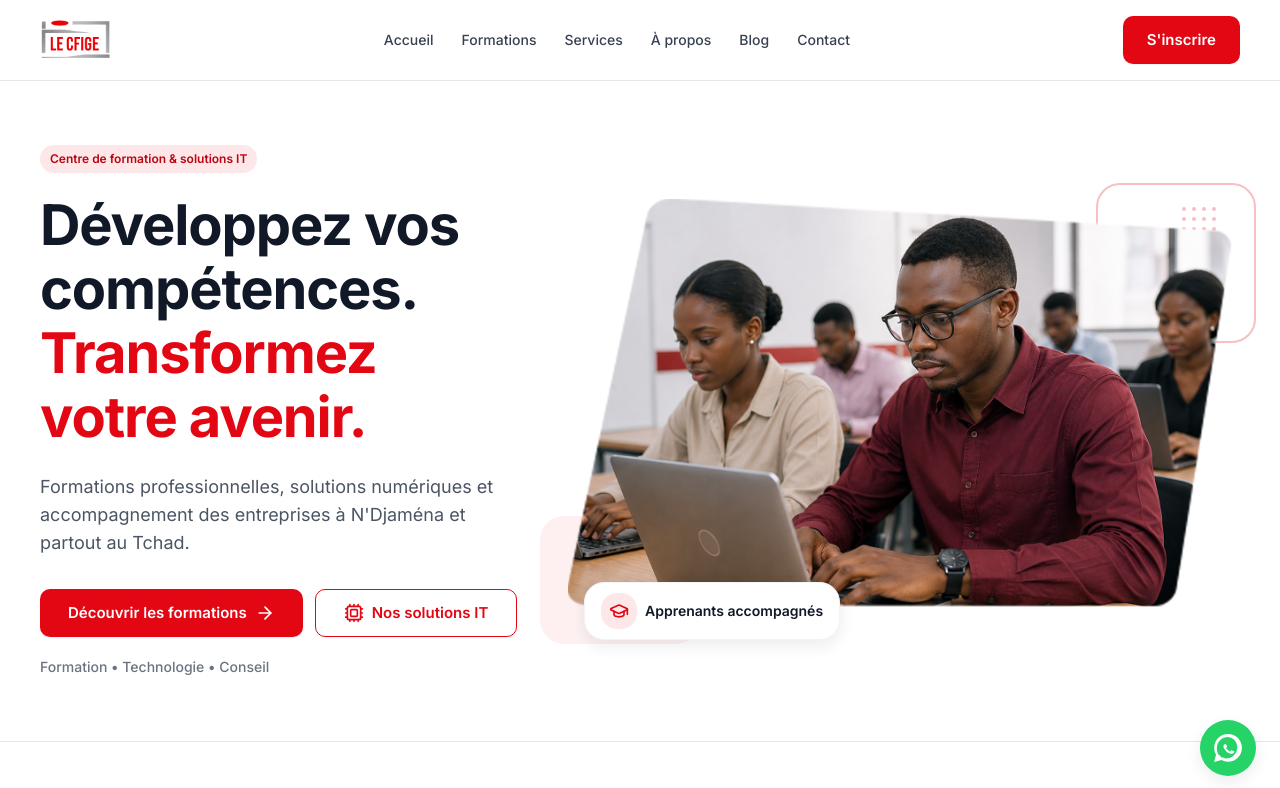
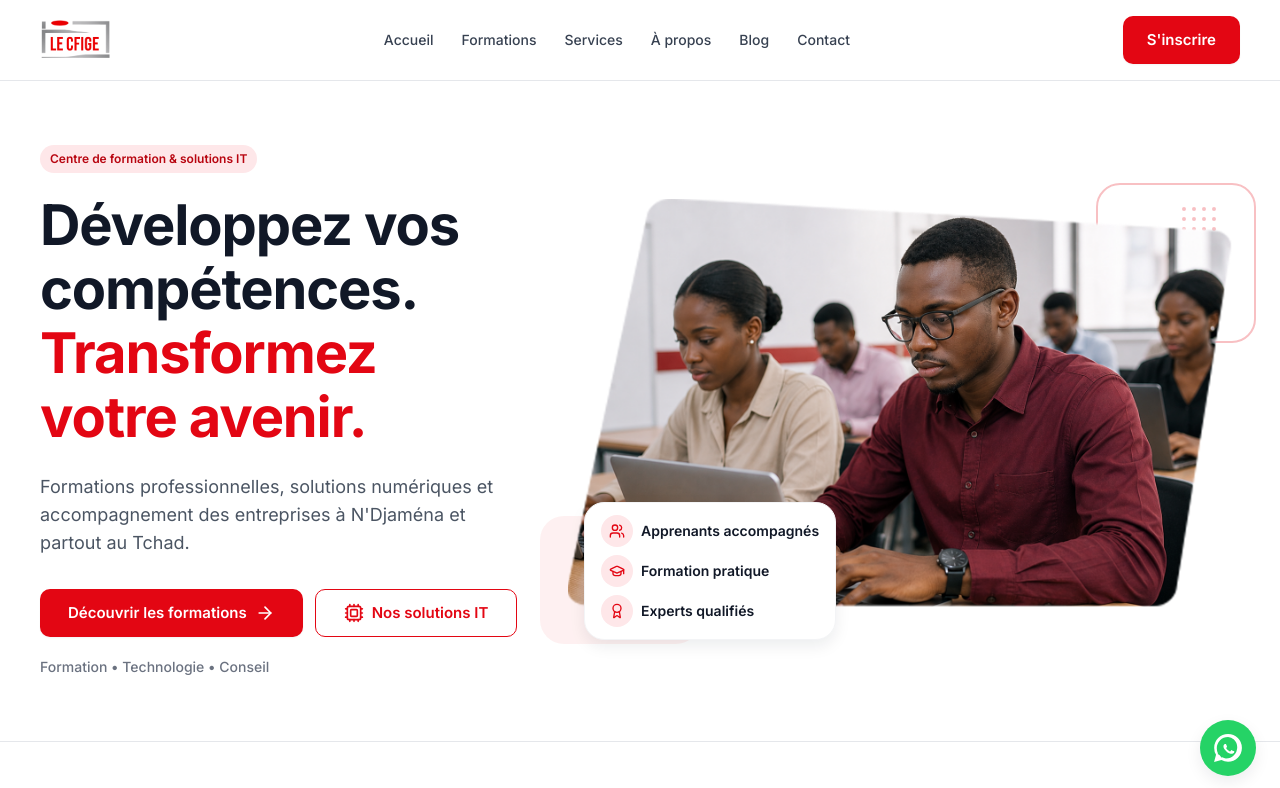
Before and after one commit to marcmahonte-art/cfige-tchad, a Next.js app: page / in a window 1280 px wide. Shown: the top 788 px of the page. Built offline with nearby package versions, Linux system fonts and the light colour scheme.

Commit message:
Hero: floating card with Apprenants, Formation pratique, Experts qualifiés

```diff
--- a/src/components/home/Hero.tsx
+++ b/src/components/home/Hero.tsx
@@ -1,5 +1,5 @@
 import Image from "next/image";
-import { ArrowRight, GraduationCap, Cpu } from "lucide-react";
+import { ArrowRight, GraduationCap, Cpu, Users, Award } from "lucide-react";
 import { Button } from "@/components/ui/button";
 import { Badge } from "@/components/ui/badge";
 
@@ -106,13 +106,31 @@ export function Hero() {
             </div>
 
             {/* Label flottant */}
-            <div className="absolute -bottom-4 left-6 z-20 flex items-center gap-2 rounded-xl border border-gray-100 bg-white px-4 py-2.5 shadow-cfige-md">
-              <span className="flex h-9 w-9 items-center justify-center rounded-lg bg-primary-light text-primary">
-                <GraduationCap className="h-5 w-5" />
-              </span>
-              <span className="text-sm font-semibold text-gray-900">
-                Apprenants accompagnés
-              </span>
+            <div className="absolute -bottom-4 left-6 z-20 flex flex-col gap-2 rounded-xl border border-gray-100 bg-white px-4 py-3 shadow-cfige-md">
+              <div className="flex items-center gap-2">
+                <span className="flex h-8 w-8 items-center justify-center rounded-lg bg-primary-light text-primary">
+                  <Users className="h-4 w-4" />
+                </span>
+                <span className="text-sm font-semibold text-gray-900">
+                  Apprenants accompagnés
+                </span>
+              </div>
+              <div className="flex items-center gap-2">
+                <span className="flex h-8 w-8 items-center justify-center rounded-lg bg-primary-light text-primary">
+                  <GraduationCap className="h-4 w-4" />
+                </span>
+                <span className="text-sm font-semibold text-gray-900">
+                  Formation pratique
+                </span>
+              </div>
+              <div className="flex items-center gap-2">
+                <span className="flex h-8 w-8 items-center justify-center rounded-lg bg-primary-light text-primary">
+                  <Award className="h-4 w-4" />
+                </span>
+                <span className="text-sm font-semibold text-gray-900">
+                  Experts qualifiés
+                </span>
+              </div>
             </div>
           </div>
         </div>
```
